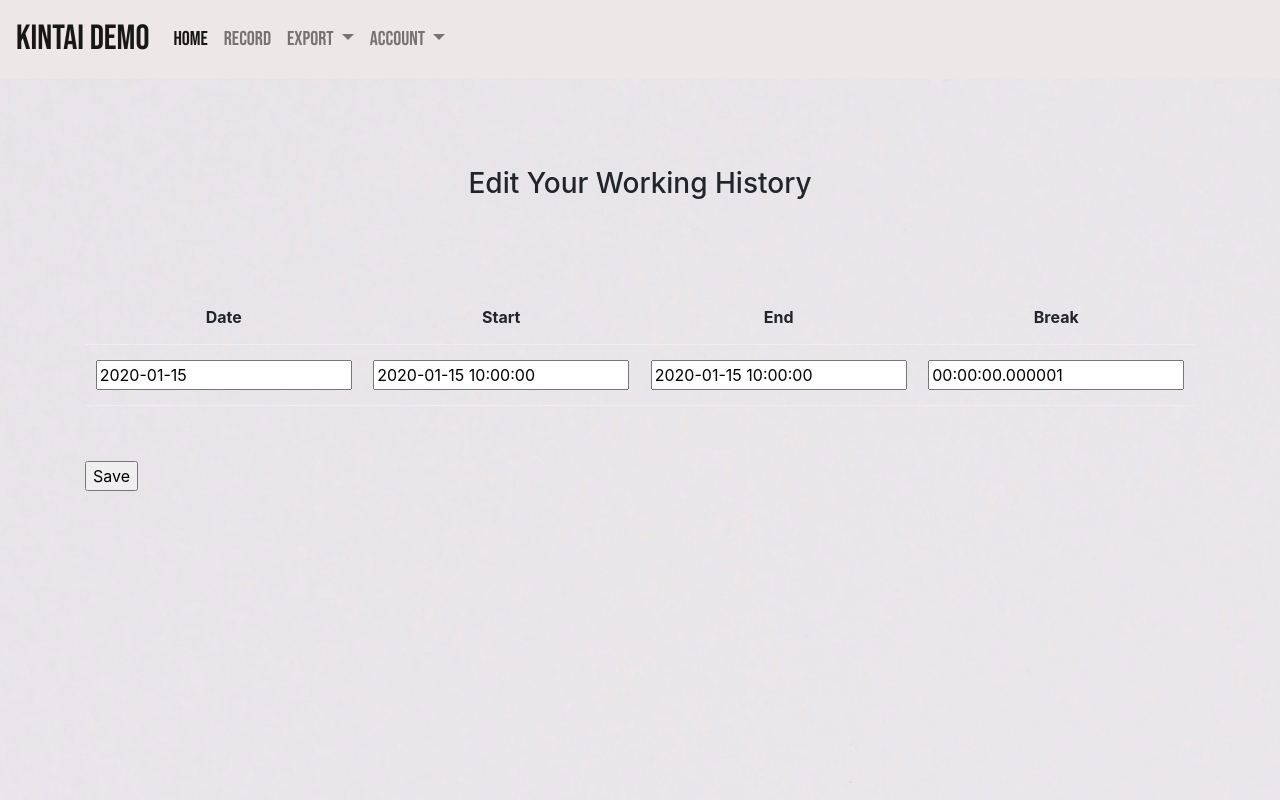
After one commit to yuki-nagano/kintaidemo, a Django app: page /record/edit/1 in a window 1280 px wide. The commit adds this page. Run offline with Django 4.2, Linux system fonts and the light colour scheme; tables that the repository leaves empty hold one stand-in row (values such as "Sample post"); some libraries are stand-ins or nearby versions.

Commit message:
add edit record

```diff
--- /dev/null
+++ b/kintaiapp/templates/kintaiapp/edit.html
@@ -0,0 +1,33 @@
+<!-- 共通部分(ヘッダーフッター)は以下をextends -->
+{% extends "kintaiapp/common/base.html" %}
+
+{% block content %}
+<body class="for_record">
+    <div class="container">
+        <div class="row">
+            <div class="col-12 col-sm-12">
+                <h3>Edit Your Working History</h3>
+                <form method="post">
+                    <table>
+                        <tr>
+                            <th>Date</th>
+                            <th>Start</th>
+                            <th>End</th>
+                            <th>Break</th>
+                        </tr>
+
+                            <tr>
+                                <td>{{ form.workingday }}</td>
+                                <td>{{ form.begintime }}</td>
+                                <td>{{ form.finishtime }}</td>
+                                <td>{{ form.breaktime }}</td>
+                            </tr>
+                        {% csrf_token %}
+                    </table>
+                    <input type="submit" value="Save" style="text-align: right">
+                </form>
+            </div>
+        </div>
+    </div>
+</body>
+{% endblock %}
--- a/kintaiapp/templates/kintaiapp/record.html
+++ b/kintaiapp/templates/kintaiapp/record.html
@@ -22,7 +22,7 @@
                         <td>{{ record.begintime | time:"H:i" }}</td>
                         <td>{{ record.finishtime | time:"H:i" }}</td>
                         <td>{{ record.breaktime }}</td>
-                        <td><a href="/record">✏️</a></td>
+                        <td><a href="record/edit/{{record.id}}">✏️</a></td>
                     </tr>
                     {% endfor %}
                 </table>
--- a/kintaiapp/urls.py
+++ b/kintaiapp/urls.py
@@ -1,6 +1,6 @@
 from django.urls import path
 from . import views
-from .views import RecordViews
+from .views import RecordViews, RecordUpdateViews
 
 urlpatterns = [
     path('', views.home, name='home'),
@@ -8,4 +8,5 @@ urlpatterns = [
     path('record', RecordViews.as_view(), name='record'),
     path('record/monthly', RecordViews.as_view(), name='record/monthly'),
     path('export/csv', views.export_csv, name='export_csv'),
+    path('record/edit/<int:pk>', RecordUpdateViews.as_view(), name='record/edit'),
 ]
--- a/kintaiapp/views.py
+++ b/kintaiapp/views.py
@@ -2,7 +2,10 @@ import logging
 
 from django.shortcuts import render
 from django.http import HttpResponse
+from django.urls import reverse_lazy
 from django.views import View
+from django.views.generic import UpdateView
+from django.shortcuts import redirect
 
 from kintaiapp.models import Kintai, WorkingStatus
 from datetime import datetime, timedelta
@@ -166,7 +169,6 @@ def _calc_breaktime(start, end):
 ###
 # RECORD VIEWS
 #  - 勤怠一覧表示
-#  - 勤怠編集 (追加予定)
 ###
 class RecordViews(View):
 
@@ -193,7 +195,7 @@ class RecordViews(View):
     def _get_record_by_month(self, year: int, month: int) -> dict:
         date = datetime(year, month, 1)
         data = Kintai.objects.filter(begintime__year=year, begintime__month=month).order_by(
-            'id')  # memo: order_by 降順は'-id'
+            'workingday')  # memo: order_by 降順は'-id'
         last_month = date - relativedelta(months=1)
         next_month = date + relativedelta(months=1)
         data_dict = {
@@ -209,3 +211,22 @@ class RecordViews(View):
         }
 
         return data_dict
+
+
+###
+# RECORD UPDATE VIEWS
+#  - 勤怠編集
+###
+class RecordUpdateViews(UpdateView):
+    template_name = 'kintaiapp/edit.html'
+    model = Kintai
+    fields = ('workingday', 'begintime', 'finishtime', 'breaktime')
+
+    def form_valid(self, form):
+        post = form.save()
+        return redirect('record')
+# class KintaiEditForm(forms.ModelForm):
+#     class Meta:
+#         model = Kintai
+#         fields = ['workingday', 'begintime', 'finishtime', 'breaktime']
+#
```
